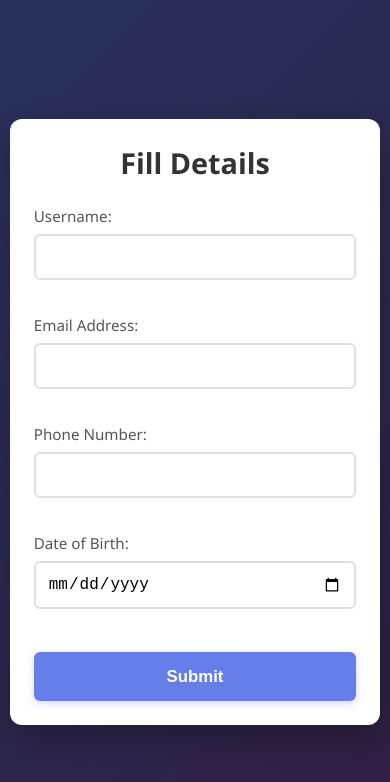
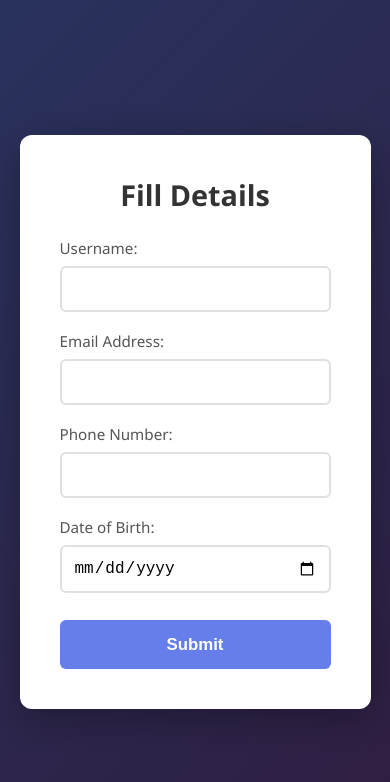
Before and after one commit to Ashwini111297/ME_FE_BUILDOUT_XMODAL, a React (Create React App) app: page / in a window 390 px wide. Both pictures are taken after a click on the button "Open Form". Shown: the top 782 px of the page. Built offline with nearby package versions, Linux system fonts and the light colour scheme.

Commit message:
Fix modal outside click - remove CSS conflicts, use stopPropagation

```diff
--- a/src/App.css
+++ b/src/App.css
@@ -47,133 +47,3 @@ body {
 .app > button:active {
   transform: translateY(0);
 }
-
-/* Modal Overlay */
-.modal {
-  position: fixed;
-  top: 0;
-  left: 0;
-  width: 100%;
-  height: 100%;
-  background-color: rgba(0, 0, 0, 0.6);
-  display: flex;
-  justify-content: center;
-  align-items: center;
-  z-index: 1000;
-  animation: fadeIn 0.3s ease;
-}
-
-@keyframes fadeIn {
-  from {
-    opacity: 0;
-  }
-  to {
-    opacity: 1;
-  }
-}
-
-/* Modal Content */
-.modal-content {
-  background-color: white;
-  padding: 2.5rem;
-  border-radius: 12px;
-  width: 90%;
-  max-width: 500px;
-  box-shadow: 0 10px 40px rgba(0, 0, 0, 0.3);
-  animation: slideDown 0.3s ease;
-  position: relative;
-}
-
-@keyframes slideDown {
-  from {
-    transform: translateY(-50px);
-    opacity: 0;
-  }
-  to {
-    transform: translateY(0);
-    opacity: 1;
-  }
-}
-
-.modal-content h2 {
-  color: #333;
-  margin-bottom: 1.5rem;
-  font-size: 1.8rem;
-  text-align: center;
-}
-
-/* Form Styles */
-form {
-  display: flex;
-  flex-direction: column;
-  gap: 1.2rem;
-}
-
-.form-group {
-  display: flex;
-  flex-direction: column;
-  text-align: left;
-}
-
-.form-group label {
-  margin-bottom: 0.5rem;
-  color: #555;
-  font-weight: 500;
-  font-size: 0.95rem;
-}
-
-.form-group input {
-  padding: 0.75rem;
-  border: 2px solid #e0e0e0;
-  border-radius: 6px;
-  font-size: 1rem;
-  transition: all 0.3s ease;
-  outline: none;
-}
-
-.form-group input:focus {
-  border-color: #667eea;
-  box-shadow: 0 0 0 3px rgba(102, 126, 234, 0.1);
-}
-
-.form-group input:hover {
-  border-color: #b8c5f0;
-}
-
-/* Submit Button */
-.submit-button {
-  background-color: #667eea;
-  color: white;
-  border: none;
-  padding: 0.9rem 2rem;
-  font-size: 1.05rem;
-  font-weight: 600;
-  border-radius: 6px;
-  cursor: pointer;
-  margin-top: 0.5rem;
-  transition: all 0.3s ease;
-  box-shadow: 0 2px 8px rgba(102, 126, 234, 0.3);
-}
-
-.submit-button:hover {
-  background-color: #5568d3;
-  transform: translateY(-1px);
-  box-shadow: 0 4px 12px rgba(102, 126, 234, 0.4);
-}
-
-.submit-button:active {
-  transform: translateY(0);
-  box-shadow: 0 2px 6px rgba(102, 126, 234, 0.3);
-}
-
-/* Responsive Design */
-@media (max-width: 600px) {
-  .modal-content {
-    padding: 1.5rem;
-    width: 95%;
-  }
-
-  .app h1 {
-    font-size: 2rem;
-  }
-}
--- a/src/XModal.css
+++ b/src/XModal.css
@@ -4,51 +4,76 @@
   left: 0;
   width: 100vw;
   height: 100vh;
-  background-color: rgba(0, 0, 0, 0.5);
+  background-color: rgba(0, 0, 0, 0.6);
   display: flex;
   justify-content: center;
   align-items: center;
-  z-index: 1000;
+  z-index: 9999;
+  cursor: pointer;
 }
 
 .modal-content {
-  background: white;
-  padding: 2rem;
-  border-radius: 8px;
-  width: 400px;
-  max-width: 90%;
+  background-color: white;
+  padding: 2.5rem;
+  border-radius: 12px;
+  width: 90%;
+  max-width: 450px;
+  box-shadow: 0 10px 40px rgba(0, 0, 0, 0.3);
+  position: relative;
+  cursor: default;
+}
+
+.modal-content h2 {
+  color: #333;
+  margin-bottom: 1.5rem;
+  font-size: 1.8rem;
+  text-align: center;
+}
+
+form {
+  display: flex;
+  flex-direction: column;
+  gap: 1.2rem;
 }
 
 .form-group {
-  margin-bottom: 1rem;
   display: flex;
   flex-direction: column;
+  text-align: left;
 }
 
 .form-group label {
-  margin-bottom: 0.4rem;
-  font-weight: bold;
+  margin-bottom: 0.5rem;
+  color: #555;
+  font-weight: 500;
+  font-size: 0.95rem;
 }
 
 .form-group input {
-  padding: 0.5rem;
-  border: 1px solid #ccc;
-  border-radius: 4px;
+  padding: 0.75rem;
+  border: 2px solid #e0e0e0;
+  border-radius: 6px;
   font-size: 1rem;
+  outline: none;
+}
+
+.form-group input:focus {
+  border-color: #667eea;
 }
 
 .submit-button {
-  margin-top: 1rem;
-  padding: 0.6rem 1.5rem;
-  background-color: #007bff;
+  background-color: #667eea;
   color: white;
   border: none;
-  border-radius: 4px;
+  padding: 0.9rem 2rem;
+  font-size: 1.05rem;
+  font-weight: 600;
+  border-radius: 6px;
   cursor: pointer;
-  font-size: 1rem;
+  margin-top: 0.5rem;
   width: 100%;
 }
 
 .submit-button:hover {
-  background-color: #0056b3;
+  background-color: #5568d3;
 }
--- a/src/XModal.jsx
+++ b/src/XModal.jsx
@@ -23,20 +23,17 @@ function XModal({ isOpen, onClose }) {
     const today = new Date();
     today.setHours(0, 0, 0, 0);
 
-    // Email validation
     if (formData.email.trim() && !formData.email.includes("@")) {
       alert("Invalid email. Please check your email address.");
       return false;
     }
 
-    // Phone validation
     const phoneRegex = /^\d{10}$/;
     if (formData.phone.trim() && !phoneRegex.test(formData.phone)) {
       alert("Invalid phone number. Please enter a 10-digit phone number.");
       return false;
     }
 
-    // DOB validation
     if (formData.dob.trim()) {
       const selectedDate = new Date(formData.dob);
       if (selectedDate > today) {
@@ -45,7 +42,6 @@ function XModal({ isOpen, onClose }) {
       }
     }
 
-    // Required fields
     if (!formData.username.trim()) {
       alert("Please fill out this field");
       return false;
@@ -71,14 +67,8 @@ function XModal({ isOpen, onClose }) {
 
   const handleSubmit = (e) => {
     e.preventDefault();
-
     if (validateForm()) {
-      setFormData({
-        username: "",
-        email: "",
-        phone: "",
-        dob: "",
-      });
+      setFormData({ username: "", email: "", phone: "", dob: "" });
       onClose();
     }
   };
@@ -87,51 +77,24 @@ function XModal({ isOpen, onClose }) {
     <div className="modal" onClick={onClose}>
       <div className="modal-content" onClick={(e) => e.stopPropagation()}>
         <h2>Fill Details</h2>
-
         <form onSubmit={handleSubmit}>
           <div className="form-group">
             <label htmlFor="username">Username:</label>
-            <input
-              type="text"
-              id="username"
-              value={formData.username}
-              onChange={handleChange}
-            />
+            <input type="text" id="username" value={formData.username} onChange={handleChange} />
           </div>
-
           <div className="form-group">
             <label htmlFor="email">Email Address:</label>
-            <input
-              type="email"
-              id="email"
-              value={formData.email}
-              onChange={handleChange}
-            />
+            <input type="email" id="email" value={formData.email} onChange={handleChange} />
           </div>
-
           <div className="form-group">
             <label htmlFor="phone">Phone Number:</label>
-            <input
-              type="tel"
-              id="phone"
-              value={formData.phone}
-              onChange={handleChange}
-            />
+            <input type="tel" id="phone" value={formData.phone} onChange={handleChange} />
           </div>
-
           <div className="form-group">
             <label htmlFor="dob">Date of Birth:</label>
-            <input
-              type="date"
-              id="dob"
-              value={formData.dob}
-              onChange={handleChange}
-            />
+            <input type="date" id="dob" value={formData.dob} onChange={handleChange} />
           </div>
-
-          <button type="submit" className="submit-button">
-            Submit
-          </button>
+          <button type="submit" className="submit-button">Submit</button>
         </form>
       </div>
     </div>
```
